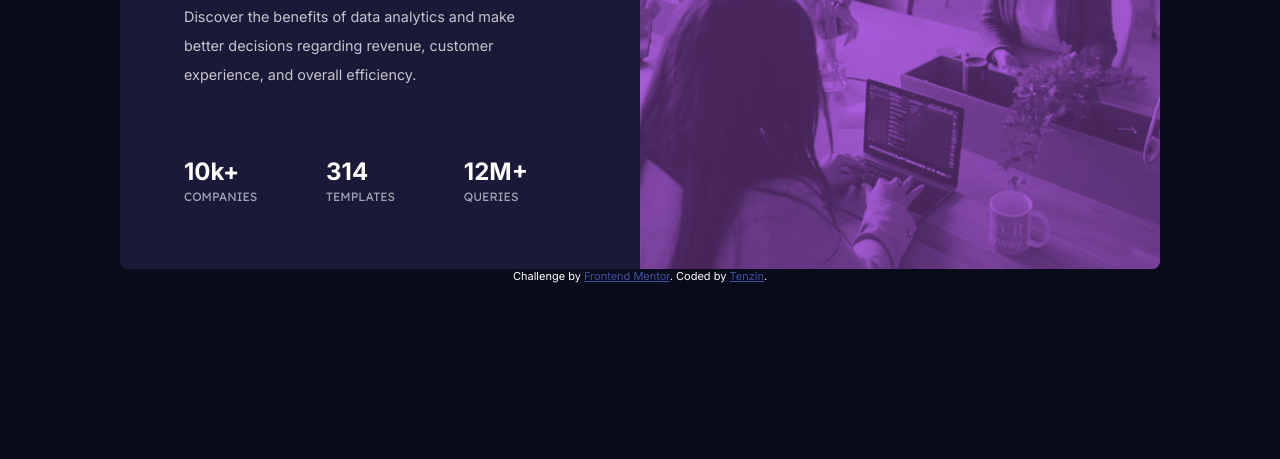
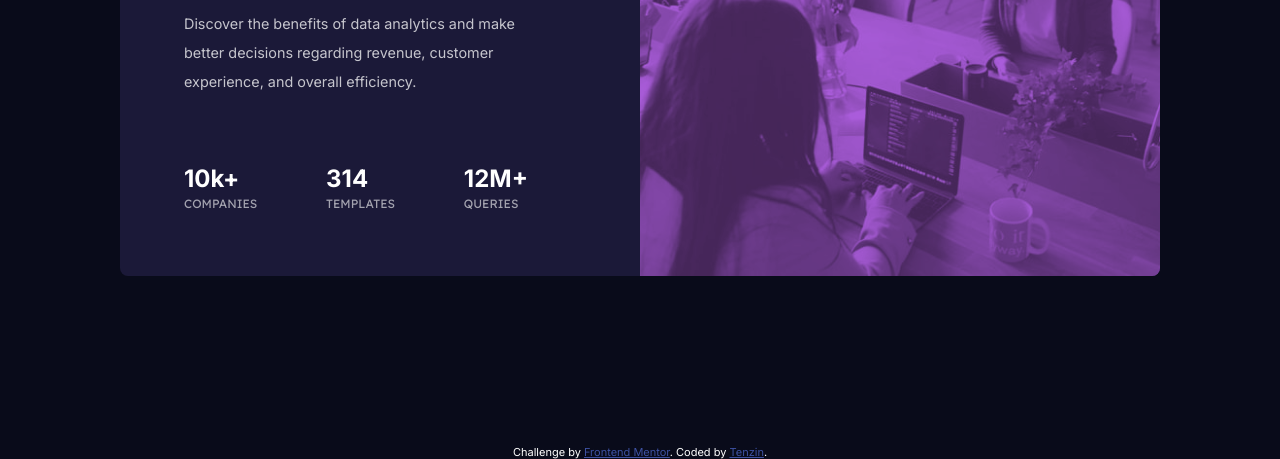
Before and after one commit to lekdup/stats_preview_card_component, a website: page index.html in a window 1280 px wide. Shown: the part 341-800 px from the top of the page. Drawn offline with Linux system fonts and the light colour scheme.

Commit message:
attribution fixed bottom

```diff
--- a/scss/main.scss
+++ b/scss/main.scss
@@ -107,3 +107,7 @@ body {
     } //image
 
 } //component
+.attribution {
+    position: fixed;
+    bottom: 0;
+}
```
Also changed, not shown: css/style.css, 1 other file.
